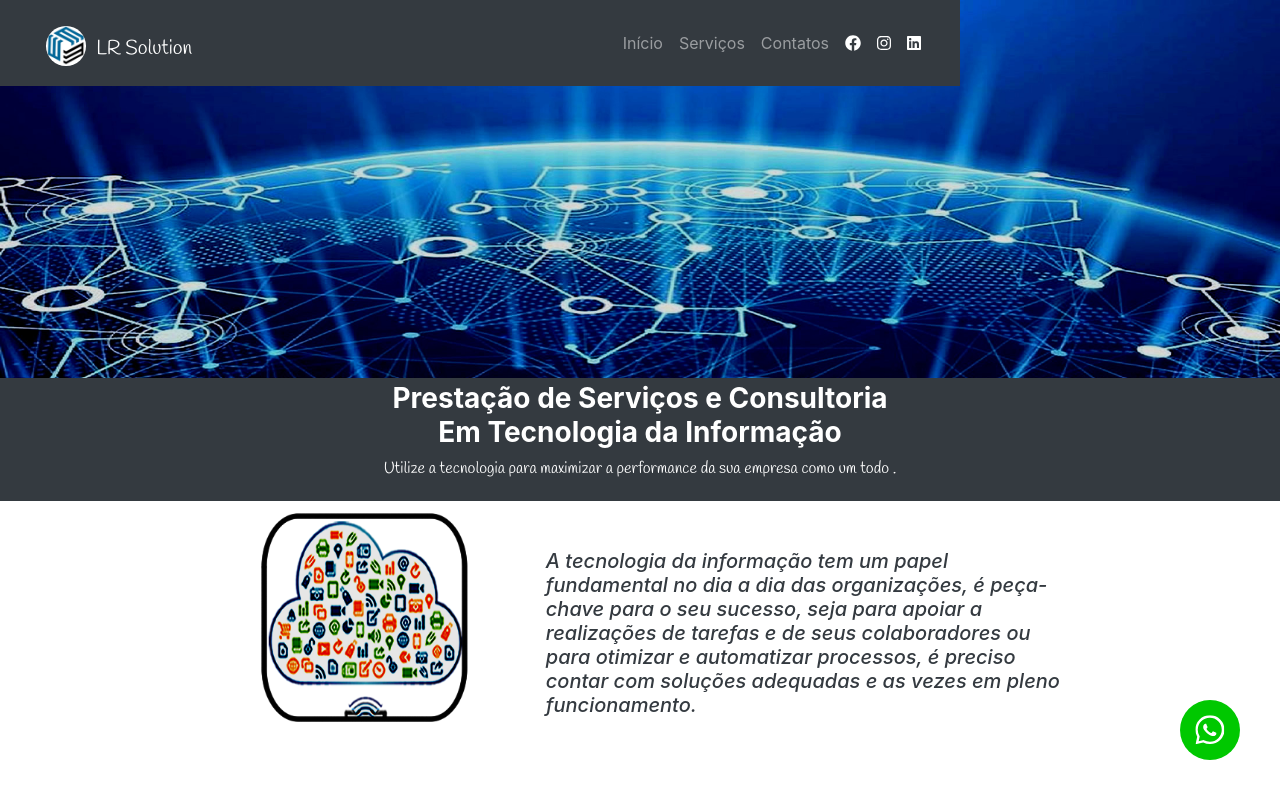
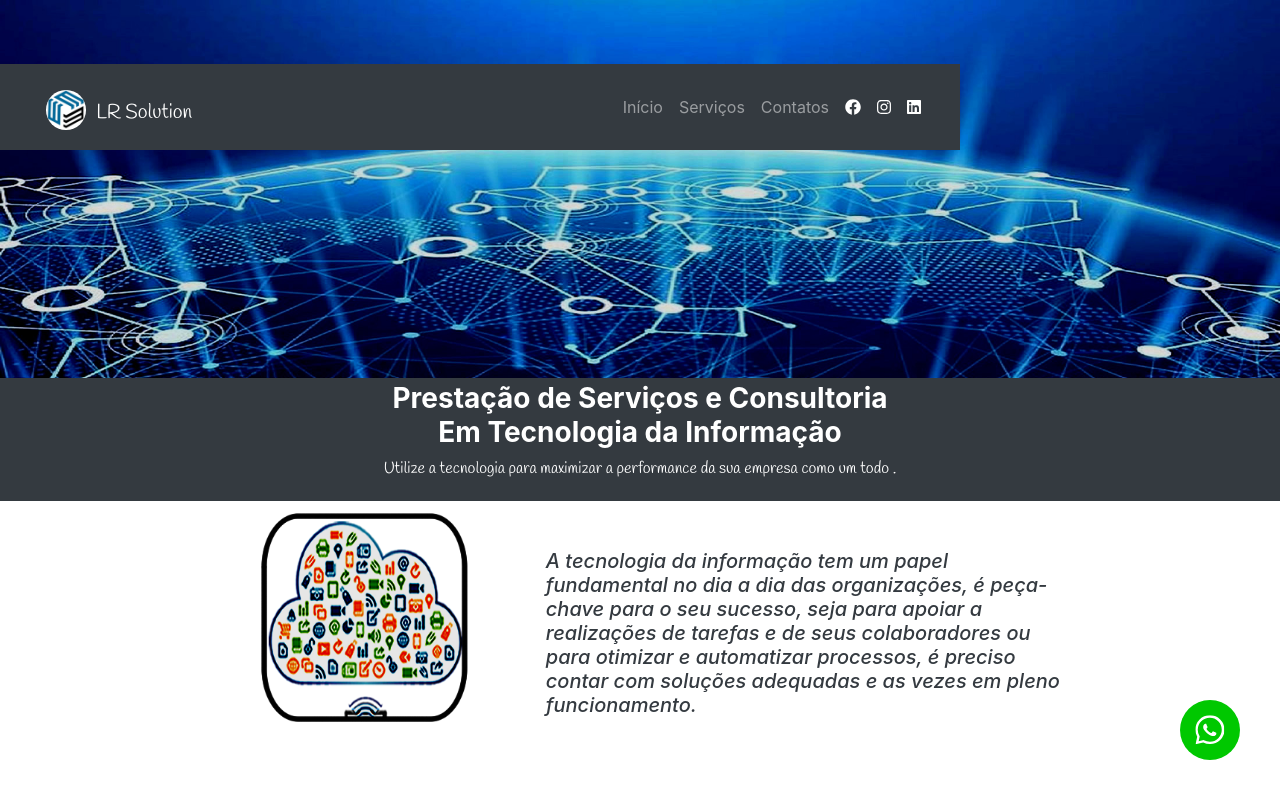
Before and after one commit to Joaovp07/Site, a website: page index.html in a window 1280 px wide. Shown: the top 800 px of the page. Drawn offline with nearby package versions, Linux system fonts and the light colour scheme.

Commit message:
Update index.html

```diff
--- a/index.html
+++ b/index.html
@@ -36,7 +36,7 @@
             max-width: 320px;
             min-width: 75%;
             padding-right: 0%;
-            margin: 0;
+            margin: 5% 0;
 
         }
 
```
